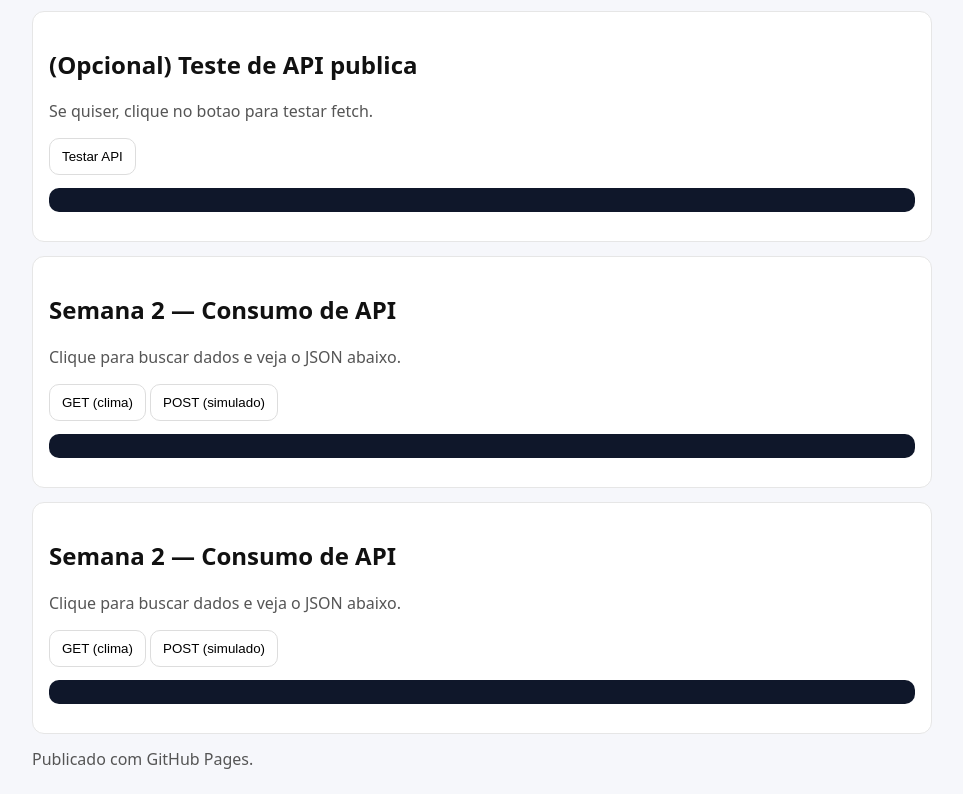
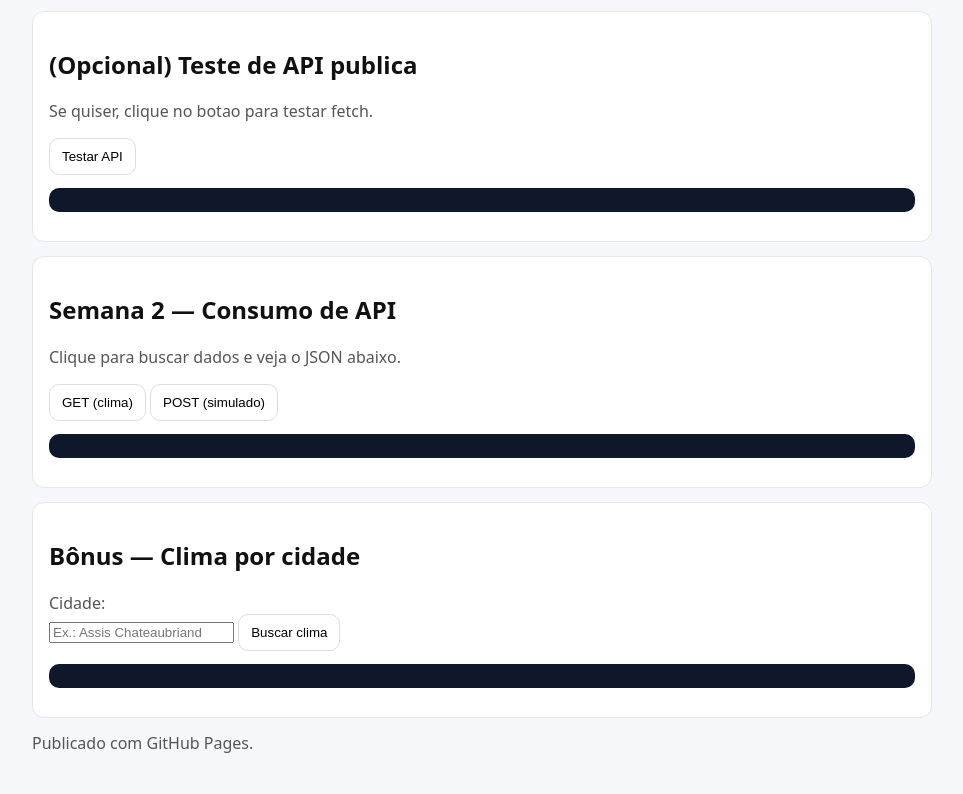
Before and after one commit to Jackyzxx/nuvem-semana1-jakson-jose, a plain HTML site: page index.html in a window 1280 px wide. Shown: the part 510-1304 px from the top of the page, without its empty margins (158-1121 px from the left). Drawn offline with Linux system fonts and the light colour scheme.

Commit message:
Add city climate search section to index.html
Added a new section for city-specific climate search.

```diff
--- a/index.html
+++ b/index.html
@@ -37,12 +37,12 @@
 <button id="btnPost">POST (simulado)</button>
 <pre id="out" class="code"></pre>
 </section>
-  <section class="card">
-<h2>Semana 2 — Consumo de API</h2>
-<p class="muted">Clique para buscar dados e veja o JSON abaixo.</p>
-<button id="btnGet">GET (clima)</button>
-<button id="btnPost">POST (simulado)</button>
-<pre id="out" class="code"></pre>
+<section class="card">
+<h2>Bônus — Clima por cidade</h2>
+<label class="muted" for="city">Cidade:</label><br/>
+<input id="city" placeholder="Ex.: Assis Chateaubriand" />
+<button id="btnCity">Buscar clima</button>
+<pre id="cityOut" class="code"></pre>
 </section>
 <footer class="muted">
 Publicado com GitHub Pages.
```
